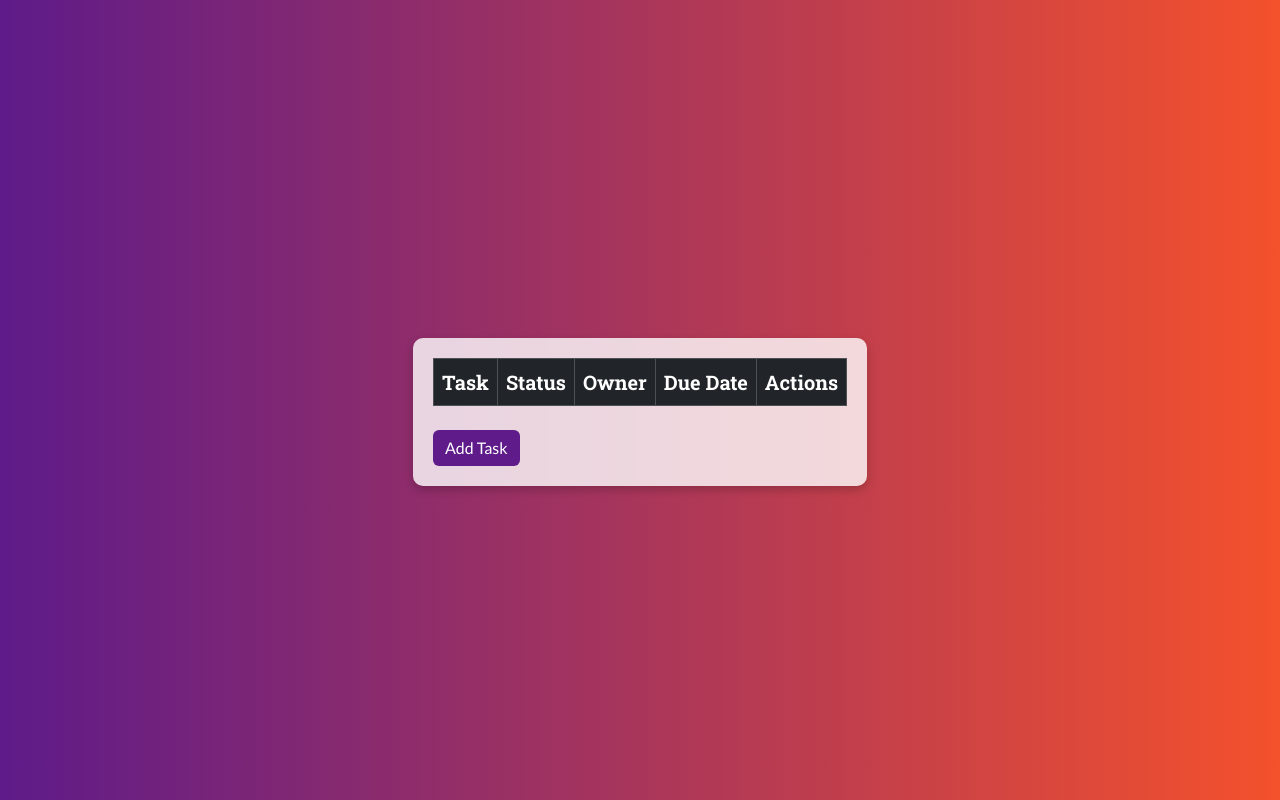
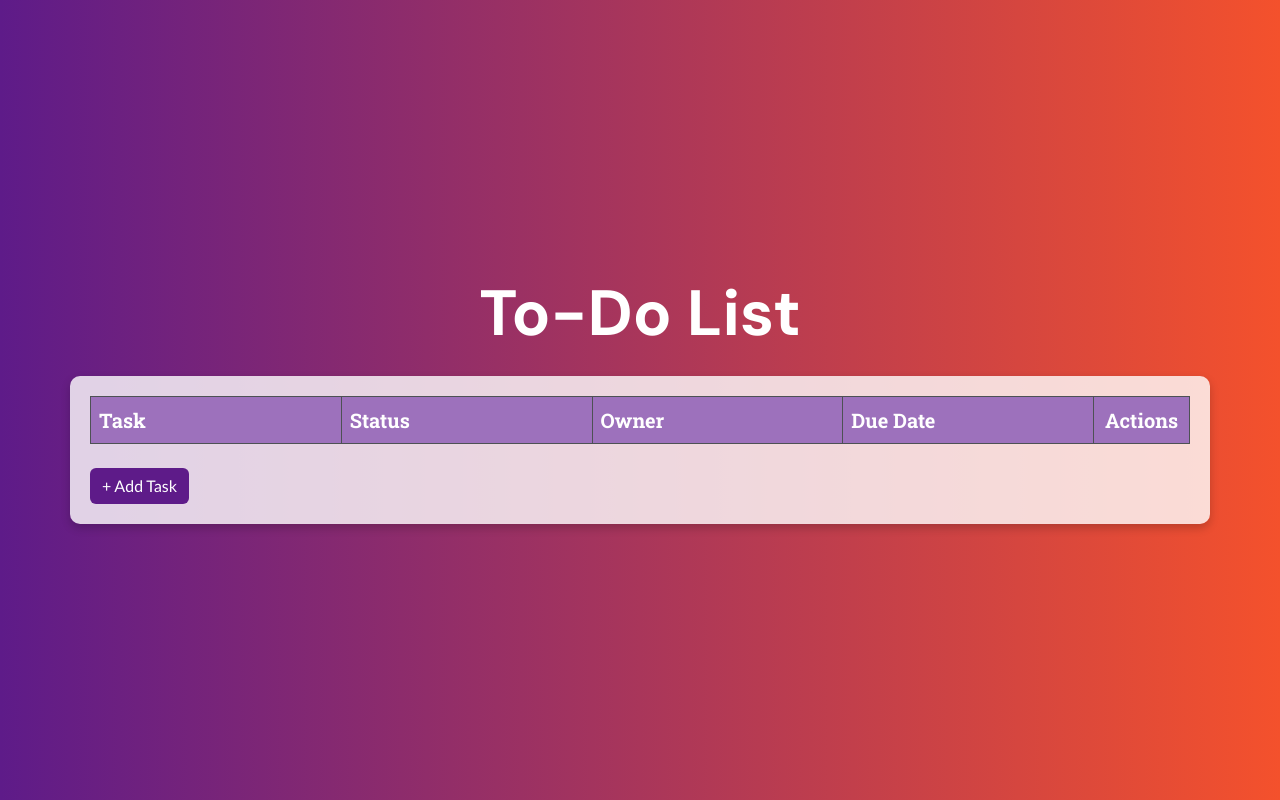
Before and after one commit to TiltedFaith/ToDoList, a React (Create React App) app: page / in a window 1280 px wide. Built offline with nearby package versions, Linux system fonts and the light colour scheme.

Commit message:
Added various improvements

```diff
--- a/package.json
+++ b/package.json
@@ -4,6 +4,7 @@
   "private": true,
   "dependencies": {
     "bootstrap": "^5.3.3",
+    "bootstrap-icons": "^1.11.3",
     "cra-template": "1.2.0",
     "joi": "^17.13.3",
     "react": "^18.3.1",
--- a/public/index.html
+++ b/public/index.html
@@ -4,6 +4,7 @@
     <meta charset="utf-8" />
     <link href="https://fonts.googleapis.com/css2?family=Roboto+Slab:wght@400;500;700&display=swap" rel="stylesheet">
     <link href="https://fonts.googleapis.com/css2?family=Roboto+Slab:wght@400;500;700&family=Lato:wght@300;400;700&display=swap" rel="stylesheet">
+    <link href="https://fonts.googleapis.com/css2?family=DM+Sans:wght@700&display=swap" rel="stylesheet">
     <link rel="icon" href="%PUBLIC_URL%/favicon.ico" />
     <meta name="viewport" content="width=device-width, initial-scale=1" />
     <meta name="theme-color" content="#000000" />
--- a/src/App.js
+++ b/src/App.js
@@ -1,5 +1,6 @@
 import "bootstrap/dist/css/bootstrap.min.css";
 import "./styles/App.css";
+import "bootstrap-icons/font/bootstrap-icons.css";
 import CustomDropdown from "./components/dropdown.js";
 import React, { useEffect, useState } from "react";
 
@@ -40,8 +41,10 @@ function App() {
   };
 
   return (
+    <div>
+      <h1 className="text-center mt-0">To-Do List</h1>
       <div className="container mt-4">
-      <table className="table table-bordered table-striped">
+        <table className="table table-bordered">
           <thead className="table-dark">
             <tr>
               <th>Task</th>
@@ -88,7 +91,7 @@ function App() {
                 </td>
                 <td>
                   <button onClick={() => deleteTask(index)} className="btn btn-danger">
-                  Delete
+                    <i className="bi bi-trash"></i>
                   </button>
                 </td>
               </tr>
@@ -96,8 +99,9 @@ function App() {
           </tbody>
         </table>
         <button onClick={addTask} className="btn btn-primary mt-2">
-        Add Task
+          + Add Task
         </button>
+      </div>
     </div>
   );
 }
--- a/src/components/dropdown.js
+++ b/src/components/dropdown.js
@@ -1,7 +1,7 @@
 import React, { useEffect, useState } from "react";
 import NavDropdown from "react-bootstrap/NavDropdown";
 import "../styles/dropdown.css";
-
+import "bootstrap-icons/font/bootstrap-icons.css";
 
 const CustomDropdown = ({ id, initialStatus, onChange }) => {
   const [selectedOption, setSelectedOption] = useState(initialStatus || "Not Started");
@@ -20,25 +20,37 @@ const CustomDropdown = ({ id, initialStatus, onChange }) => {
     onChange(status);
   };
 
+  const statusIcons = {
+    "Not Started": "bi-hourglass",
+    "Blocked": "bi-slash-circle",
+    "In Progress": "bi-arrow-repeat",
+    "Completed": "bi-check-circle"
+  };
+
   return (
     <div className="custom-dropdown">
       <NavDropdown
         id={`dropdown-${id}`}
-        title={selectedOption}
+        title={
+          <>
+            <i className={`bi ${statusIcons[selectedOption]} me-2`}></i>
+            {selectedOption}
+          </>
+        }
         menuVariant="light"
         className="transparent-dropdown"
       >
-        <NavDropdown.Item className="status-not-started" onClick={() => handleSelect("Not Started")}>
-          Not Started
+        <NavDropdown.Item onClick={() => handleSelect("Not Started")}>
+          <i className="bi bi-hourglass me-2"></i> Not Started
         </NavDropdown.Item>
-        <NavDropdown.Item className="status-blocked" onClick={() => handleSelect("Blocked")}>
-          Blocked
+        <NavDropdown.Item onClick={() => handleSelect("Blocked")}>
+          <i className="bi bi-slash-circle me-2"></i> Blocked
         </NavDropdown.Item>
-        <NavDropdown.Item className="status-in-progress" onClick={() => handleSelect("In Progress")}>
-          In Progress
+        <NavDropdown.Item onClick={() => handleSelect("In Progress")}>
+          <i className="bi bi-arrow-repeat me-2"></i> In Progress
         </NavDropdown.Item>
-        <NavDropdown.Item className="status-completed" onClick={() => handleSelect("Completed")}>
-          Completed
+        <NavDropdown.Item onClick={() => handleSelect("Completed")}>
+          <i className="bi bi-check-circle me-2"></i> Completed
         </NavDropdown.Item>
       </NavDropdown>
     </div>
--- a/src/styles/App.css
+++ b/src/styles/App.css
@@ -10,6 +10,13 @@ body {
   font-family: "Lato", serif !important;
 }
 
+h1{
+  font-family: "DM Sans", sans-serif !important;
+  color: white;
+  font-weight: bold;
+  font-size: 4pc;
+}
+
 /* Container with padding for a clean layout */
 .container {
   background: rgba(255, 255, 255, 0.8); /* Slightly transparent white */
@@ -18,9 +25,19 @@ body {
   box-shadow: 0px 4px 10px rgba(0, 0, 0, 0.2);
 }
 
-/* Style the table */
 .table {
-  background: transparent;
+  background: transparent !important;
+  width: 100%;
+  min-width: 600px; /* Adjust as needed */
+  border-radius: 8px;
+  table-layout: fixed; /* Ensures uniform column sizes */
+}
+
+.table th:nth-child(5),
+.table td:nth-child(5) {
+  width: 6pc;
+  white-space: nowrap;
+  text-align: center;
 }
 
 /* Style the table headers */
@@ -28,6 +45,10 @@ body {
   font-family: "Roboto Slab", serif;
   font-weight: 700;
   font-size: 1.25pc;
+  background: #9d71bc;
+  border-collapse: separate; /* Needed for row-only borders */
+  border-spacing: 0px 1px; /* Space between rows */
+  border-radius: 0px;
 }
 
 /* Style table data */
@@ -35,6 +56,8 @@ body {
   font-family: "Lato", serif;
   font-weight: 500;
   font-size: 1pc;
+  background-color: white;
+  color: grey;
 }
 
 /* General styling for all input-like elements */
@@ -48,6 +71,7 @@ body {
   font-family: "Lato", serif;
   font-weight: 500;
   font-size: 1pc;
+  color: grey;
 }
 
 /* Ensure focus does not add extra styles */
@@ -59,6 +83,7 @@ body {
   font-family: "Lato", serif;
   font-weight: 500;
   font-size: 1.05pc;
+  color: grey;
 }
 
 /* Dropdown specific styling */
@@ -101,34 +126,19 @@ body {
   box-shadow: none !important;
   padding: 5px;
   font-size: 1pc; /* Smaller font */
+
 }
 
 .transparent-dropdown .dropdown-menu {
-  background: rgba(255, 255, 255, 0.2) !important;
+  background: white !important;
   border: none !important;
-  backdrop-filter: blur(8px); /* Optional: Adds a blur effect */
   padding: 5px; /* Reduced padding */
   width: 140px !important; /* Set a smaller width */
   border-radius: 6px; /* Slightly rounded corners */
 
 }
 
-.transparent-dropdown .dropdown-item {
-  color: white !important;
-  font-weight: 500;
-  text-align: center;
-  border-radius: 15px;
-  margin: 3px 0;
-  padding: 6px 10px; /* Smaller padding */
-  font-size: 1pc; /* Smaller font size */
-  transition: background 0.3s ease-in-out;
-}
 
-
-.status-not-started { background-color: blue !important; }
-.status-blocked { background-color: red !important; }
-.status-in-progress { background-color: yellow !important; color: black !important; }
-.status-completed { background-color: green !important; }
 
 .transparent-dropdown .dropdown-item:hover {
   filter: brightness(1.2);
@@ -139,6 +149,8 @@ body {
 .transparent-dropdown .dropdown-menu,
 .transparent-dropdown .dropdown-item {
   font-family: "Lato", serif !important;
+  color: grey;
+
 }
 
 /* Ensure buttons stand out */
@@ -146,12 +158,15 @@ body {
   background-color: #5E1B89;
   border: none;
   font-size: 1pc;
-
 }
 
 .btn-primary:hover {
   background-color: #5E1B89;
   font-size: 1pc;
+}
+
+.btn-primary:active {
+  background-color: #5E1B89 !important;
 }
 
 .btn-danger {
@@ -164,3 +179,7 @@ body {
   background-color: #f4512c;
   font-size: 1pc;
 }
+
+.btn-danger:active {
+  background-color: #f4512c !important;
+}
```
Also changed, not shown: 1 other file (tests, documents, lock files or other folders). Lines whose indentation alone changed are shown as unchanged.
